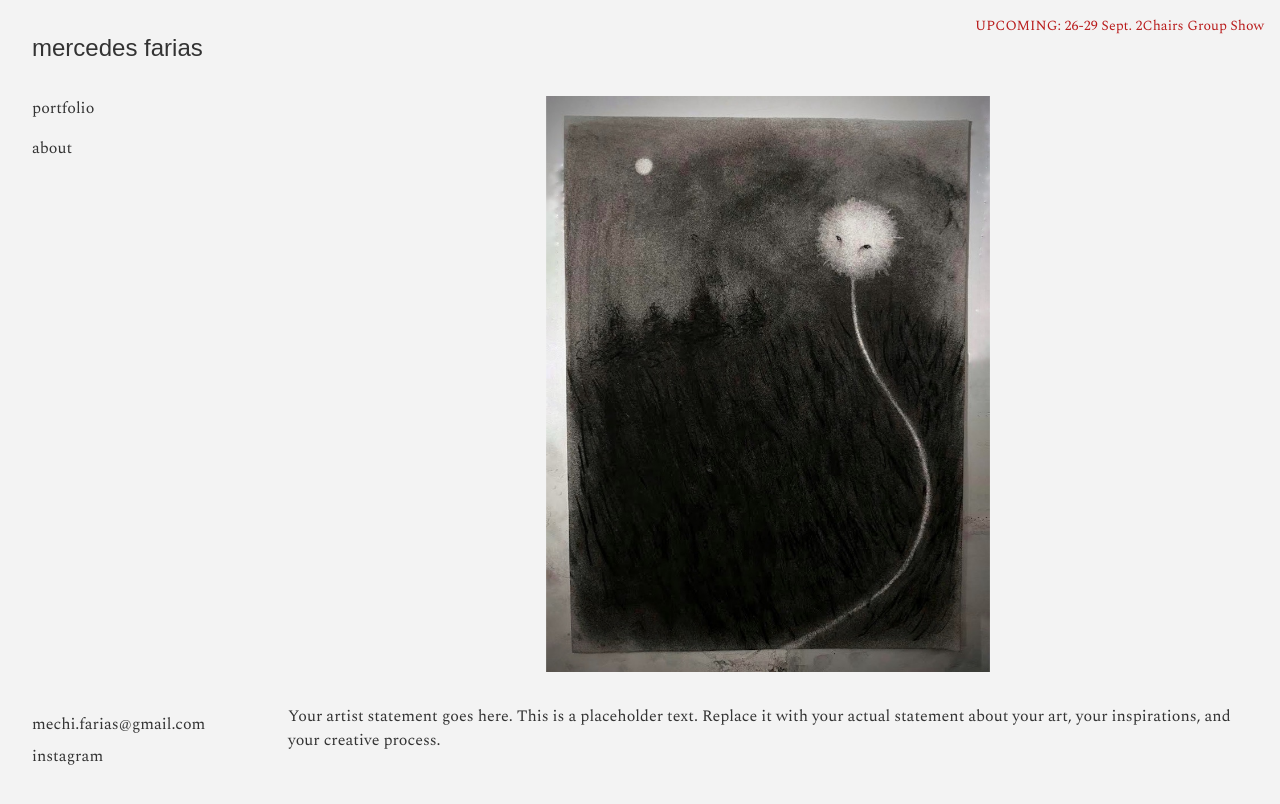
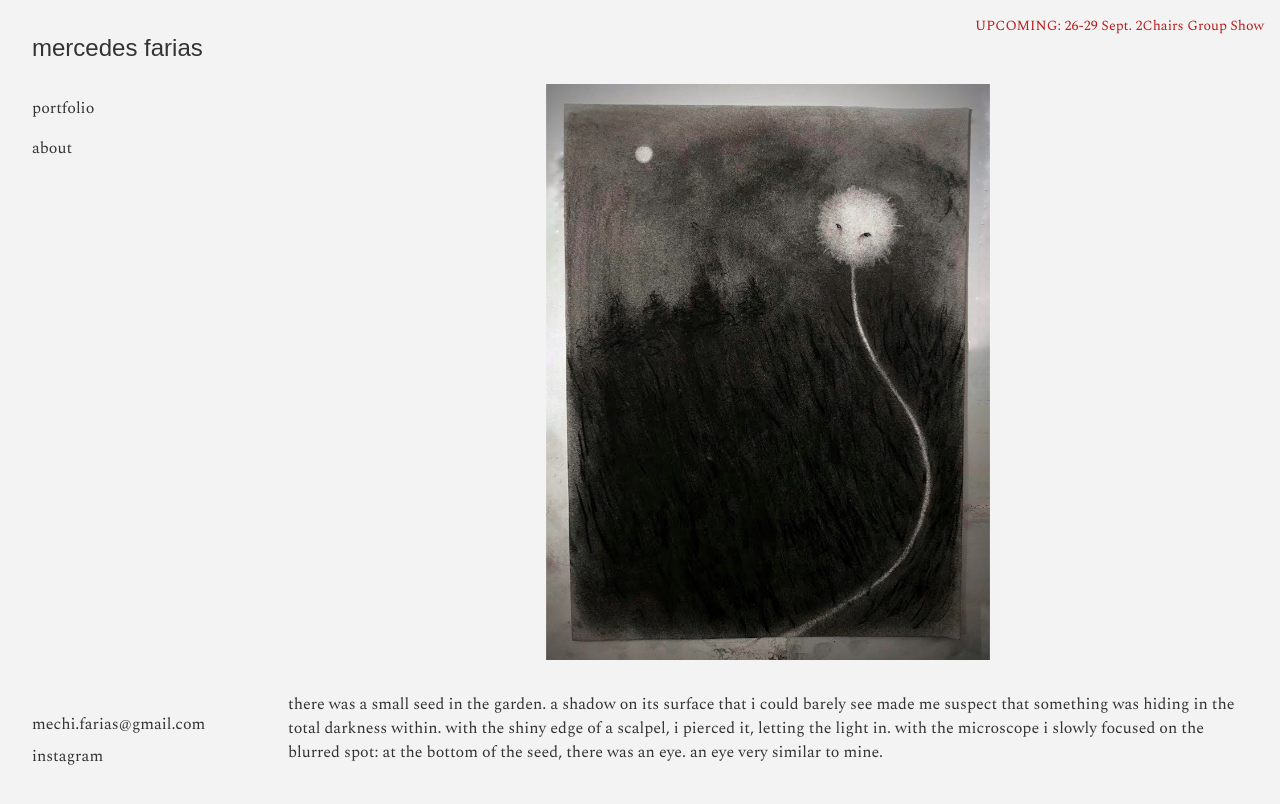
Before and after one commit to purpl3bot/web-v0, a Next.js app: page / in a window 1280 px wide. Shown: the top 804 px of the page. Built offline with nearby package versions, Linux system fonts and the light colour scheme; a web font is replaced by a local one.

Commit message:
Update page.tsx

```diff
--- a/app/page.tsx
+++ b/app/page.tsx
@@ -35,8 +35,18 @@ export default function Home() {
           />
         </div>
         <p className="mb-4">
-              Your artist statement goes here. This is a placeholder text. Replace it with your actual statement
-              about your art, your inspirations, and your creative process.
+              there was a small seed in the
+garden. a shadow on its surface
+that i could barely see made me
+suspect that something was
+hiding in the total darkness
+within. with the shiny edge of a
+scalpel, i pierced it, letting the
+light in. with the microscope i
+slowly focused on the blurred
+spot: at the bottom of the seed,
+there was an eye. an eye very
+similar to mine.
         </p>
       </div>
     </Layout>
```
